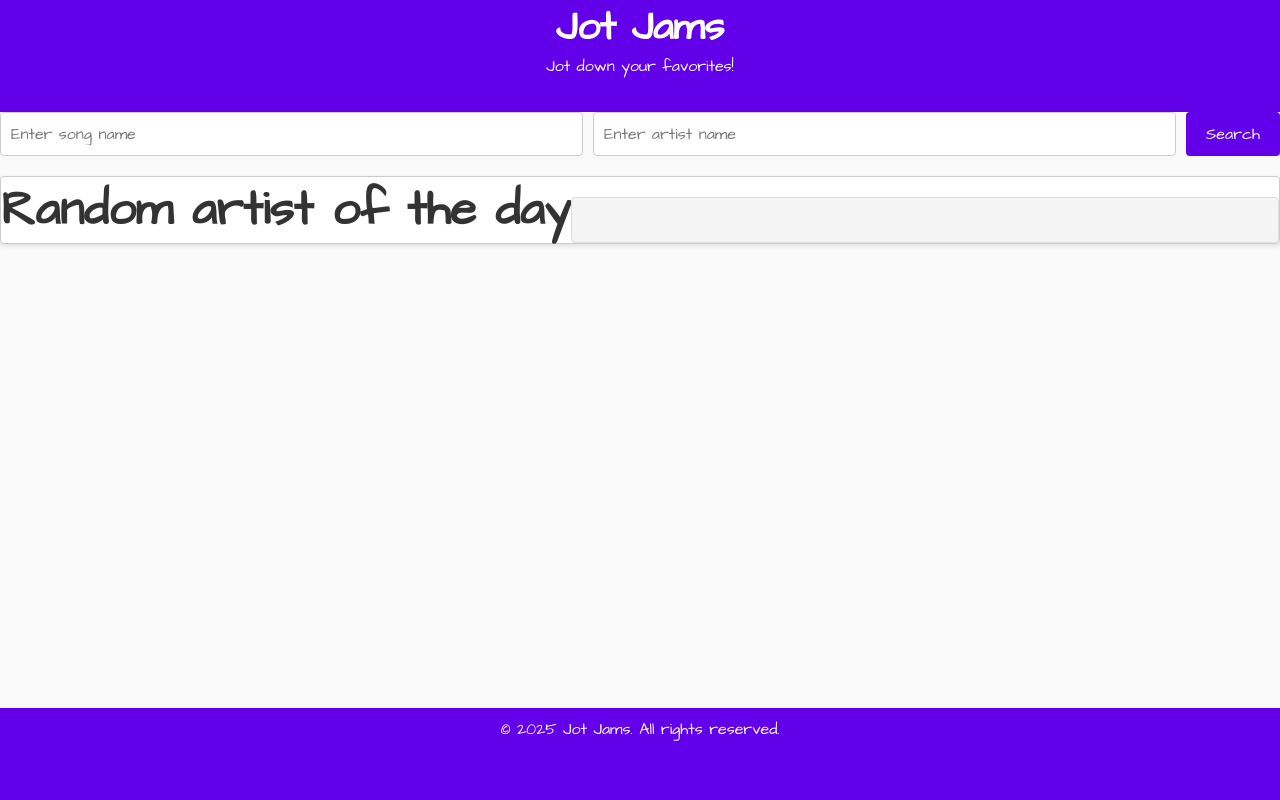
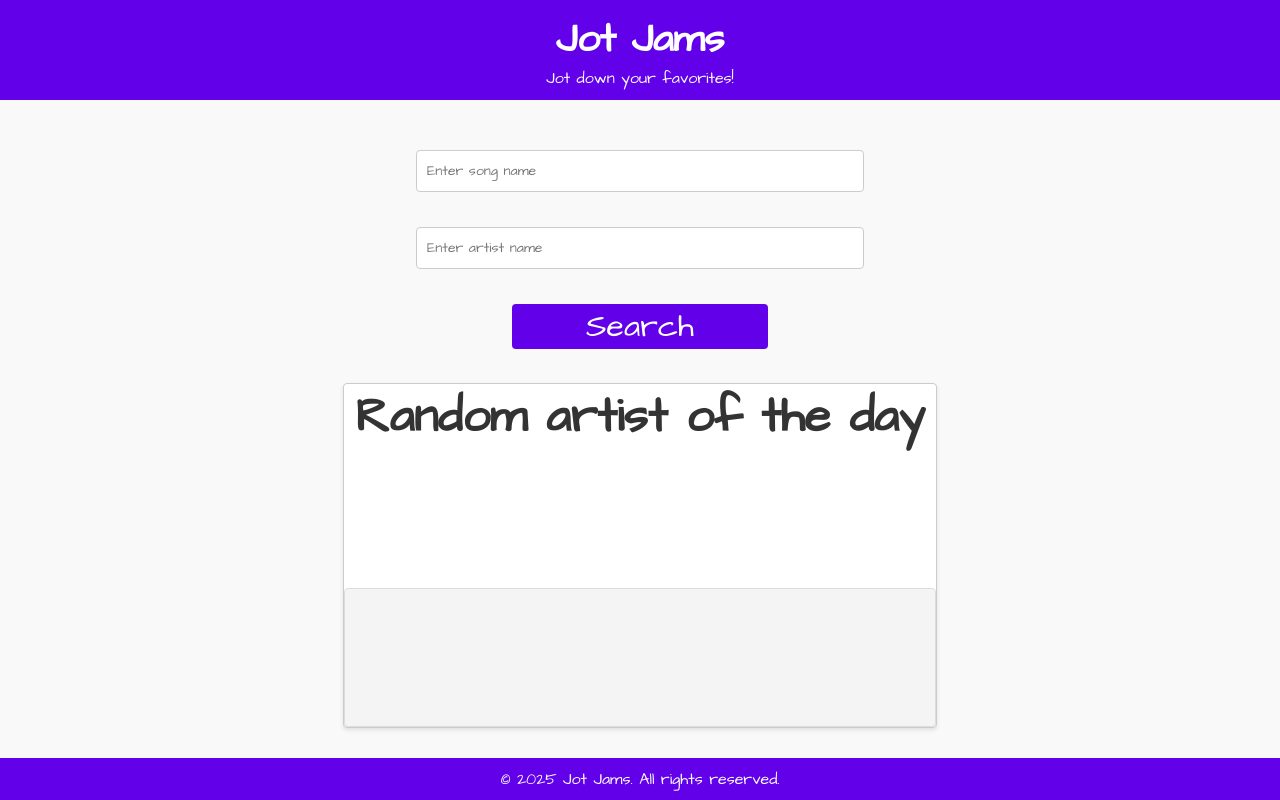
Before and after one commit to Reptartheman/JotJams, a website built with Vite: page index.html in a window 1280 px wide. Built offline with nearby package versions, Linux system fonts and the light colour scheme.

Commit message:
layout kind of figured out

```diff
--- a/assets/styles/styles.css
+++ b/assets/styles/styles.css
@@ -2,7 +2,8 @@
 
 :root {
   --main-font: "Architects Daughter", cursive;
-
+  --main-height: 100vh;
+  --main-width: 100vw;
 
   --size-6: 0.375rem;
   --size-10: 0.625rem;
@@ -36,21 +37,27 @@ html {
   scroll-behavior: smooth;
 }
 
+.test-border {
+  border: 2px solid red;
+}
+
 body {
   font-family: var(--main-font);
   background-color: #f9f9f9;
   color: #333;
-  width: 100vw;
-  height: 100vh;
+  width: var(--main-width);
+  height: var(--main-height);
 }
 
 header {
+  height: var(--size-100);
   display: flex;
   flex-direction: column;
   align-items: center;
   background-color: #6200ea;
   color: #fff;
   text-align: center;
+  justify-content: center;
 }
 
 header h1 {
@@ -61,15 +68,24 @@ header p {
   font-size: var(--size-16);
 }
 
-ul, li {
+ul,
+li {
   list-style-type: none;
 }
 
 .app-container {
-  display: grid;
-  width: 100vw;
-  height: 100vh;
-  grid-template-rows: 7rem 1fr 7rem;
+  display: flex;
+  flex-direction: column;
+  height: var(--main-height);
+}
+
+.container {
+  flex-grow: 1;
+  width: 70vw;
+  gap: 4rem;
+  align-self: center;
+  display: flex;
+  flex-direction: column;
 }
 
 /* .container {
@@ -77,24 +93,28 @@ ul, li {
 } */
 
 .search-section {
+  margin-top: var(--size-50);
+  width: 35vw;
+  gap: 2.188rem;
+  align-self: center;
   display: flex;
-  gap: 10px;
-  margin-bottom: 20px;
+  flex-direction: column;
 }
 
 .search-bar {
+  display: flex;
+  padding: var(--size-10);
   font-family: var(--main-font);
-  flex: 1;
-  padding: 10px;
-  font-size: 1rem;
+  font-size: var(--size-14);
   border: 1px solid #ccc;
   border-radius: 4px;
 }
 
 .search-button {
+  width: 20vw;
+  align-self: center;
   font-family: var(--main-font);
-  padding: 10px 20px;
-  font-size: 1rem;
+  font-size: 2rem;
   color: #fff;
   background-color: #6200ea;
   border: none;
@@ -106,12 +126,18 @@ ul, li {
   background-color: #3700b3;
 }
 
-.results-card, .favorites-section {
+.results-card,
+.favorites-section {
   margin-top: 20px;
 }
 
 .results-container {
+  position: relative;
+  flex-grow: 1;
+  align-self: center;
+  bottom: 30px;
   display: flex;
+  justify-content: center;
   flex-wrap: wrap;
   background: #fff;
   border: 1px solid #ccc;
@@ -137,9 +163,10 @@ ul, li {
 }
 
 footer {
+  grid-column: 1 / span 8;
+  grid-row: 8;
   text-align: center;
   padding: 10px;
   background-color: #6200ea;
   color: #fff;
-  margin-top: 20px;
 }
--- a/index.html
+++ b/index.html
@@ -6,7 +6,7 @@
     <title>Jot Jams</title>
     <link rel="stylesheet" href="./assets/styles/styles.css">
 </head>
-<body>
+<body class="master-grid">
     <div class="app-container">
     <header class="header">
         <h1>Jot Jams</h1>
```
